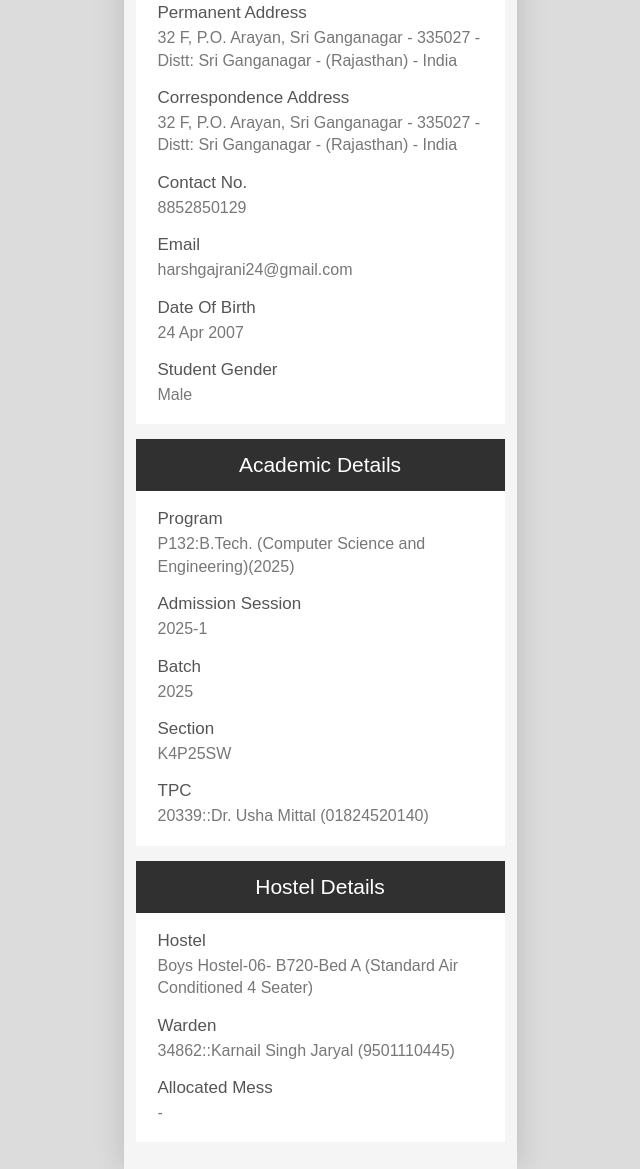
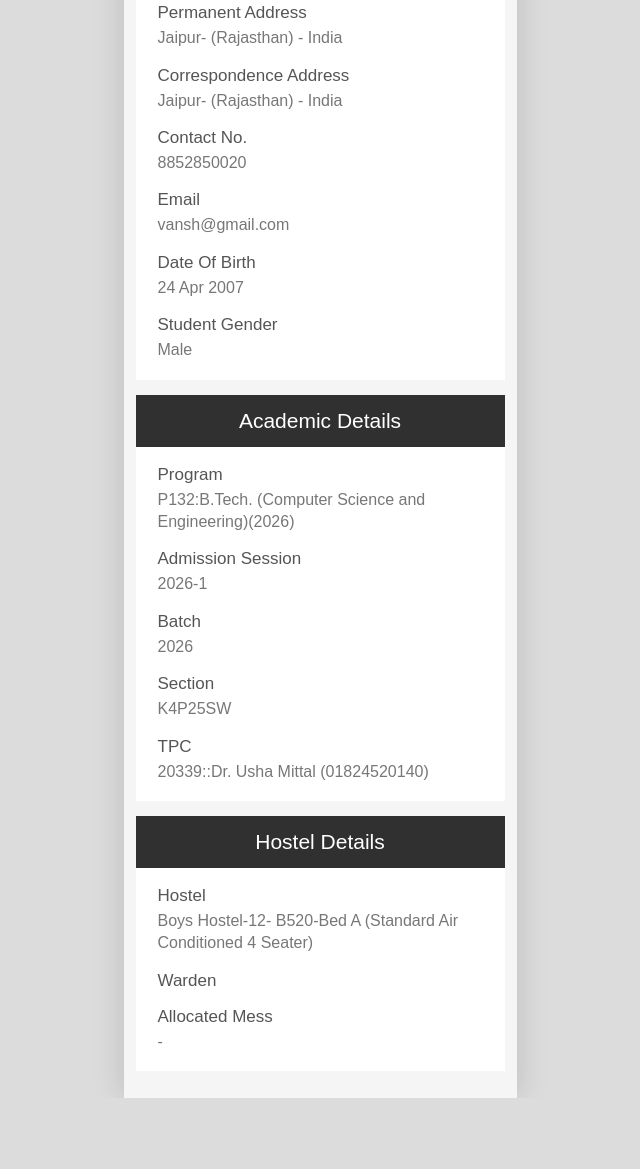
Before and after one commit to HarshG2404/Touch, a plain HTML site: page profile.html in a window 1280 px wide. Shown: the part 436-1605 px from the top of the page, without its empty margins (320-960 px from the left). After the commit the page ends 1534 px from the top, so only its background shows below. Drawn offline with Linux system fonts and the light colour scheme.

Commit message:
Add files via upload

```diff
--- a/profile.html
+++ b/profile.html
@@ -26,9 +26,9 @@
         <section class="profile-card">
           <div class="profile-photo-placeholder">👤</div>
 
-          <h2>Harsh Gajrani</h2>
+          <h2>Vansh Sharma</h2>
 
-          <p>P132:B.Tech. (Computer Science and Engineering)(2025)</p>
+          <p>P132:B.Tech. (Computer Science and Engineering)(2026)</p>
         </section>
 
         <!-- BASIC -->
@@ -43,22 +43,16 @@
             <p>Laxmi Devi</p>
 
             <label>Permanent Address</label>
-            <p>
-              32 F, P.O. Arayan, Sri Ganganagar - 335027 - Distt: Sri Ganganagar
-              - (Rajasthan) - India
-            </p>
+            <p>Jaipur- (Rajasthan) - India</p>
 
             <label>Correspondence Address</label>
-            <p>
-              32 F, P.O. Arayan, Sri Ganganagar - 335027 - Distt: Sri Ganganagar
-              - (Rajasthan) - India
-            </p>
+            <p>Jaipur- (Rajasthan) - India</p>
 
             <label>Contact No.</label>
-            <p>8852850129</p>
+            <p>8852850020</p>
 
             <label>Email</label>
-            <p>harshgajrani24@gmail.com</p>
+            <p>vansh@gmail.com</p>
 
             <label>Date Of Birth</label>
             <p>24 Apr 2007</p>
@@ -74,13 +68,13 @@
 
           <div class="profile-data">
             <label>Program</label>
-            <p>P132:B.Tech. (Computer Science and Engineering)(2025)</p>
+            <p>P132:B.Tech. (Computer Science and Engineering)(2026)</p>
 
             <label>Admission Session</label>
-            <p>2025-1</p>
+            <p>2026-1</p>
 
             <label>Batch</label>
-            <p>2025</p>
+            <p>2026</p>
 
             <label>Section</label>
             <p>K4P25SW</p>
@@ -98,12 +92,10 @@
             <label>Hostel</label>
 
             <p>
-              Boys Hostel-06- B720-Bed A (Standard Air Conditioned 4 Seater)
+              Boys Hostel-12- B520-Bed A (Standard Air Conditioned 4 Seater)
             </p>
 
             <label>Warden</label>
-
-            <p>34862::Karnail Singh Jaryal (9501110445)</p>
 
             <label>Allocated Mess</label>
 
```
Also changed, not shown: index.html (+10 -18 lines).
